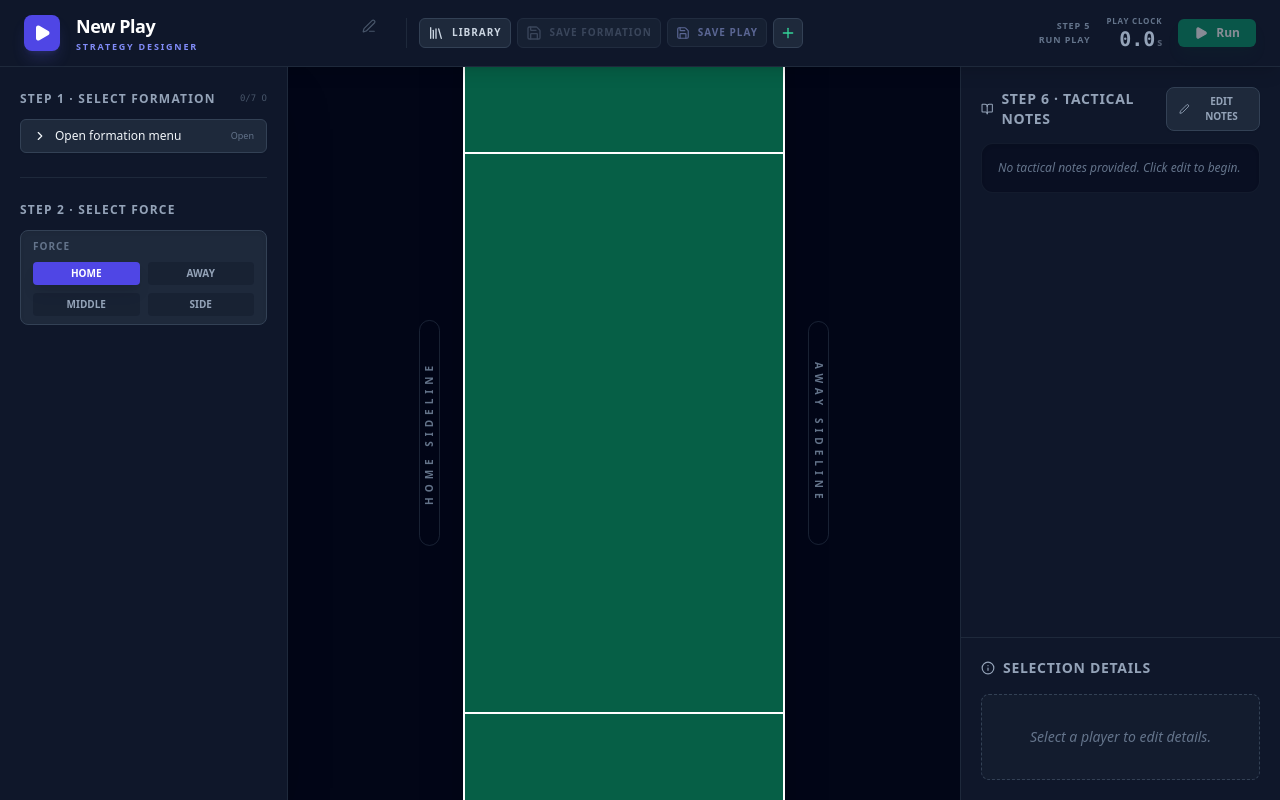
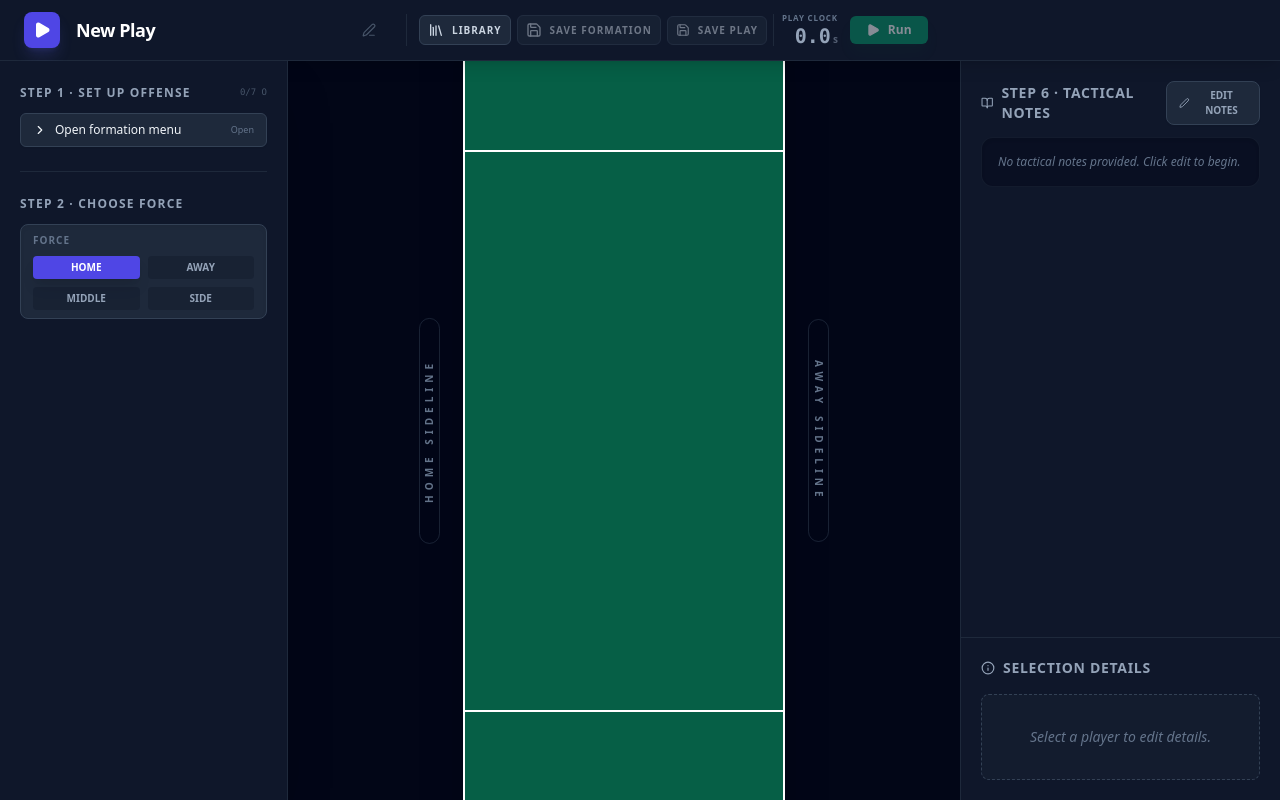
Before and after one commit to klyprsports/ultiplan, a React (Vite) app: page / in a window 1280 px wide. Built offline with nearby package versions, Linux system fonts and the light colour scheme.

Commit message:
Refine header controls and save rules

```diff
--- a/App.tsx
+++ b/App.tsx
@@ -548,7 +548,9 @@ const App: React.FC = () => {
   }, [players, playName, force, playDescription, savedPlays]);
 
   const formationSaveReason = hasUnsavedFormation ? '' : 'No changes from an existing or preset formation.';
-  const playSaveReason = !players.some(p => p.team === 'offense' && p.path.length > 0)
+  const playSaveReason = playName.trim().toLowerCase() === 'new play'
+    ? 'Give the play a unique name before saving.'
+    : !players.some(p => p.team === 'offense' && p.path.length > 0)
       ? 'Add at least one route for offense before saving.'
       : !hasUnsavedPlay
         ? 'No changes from an existing saved play.'
@@ -719,10 +721,9 @@ const App: React.FC = () => {
                 <Edit3 size={14} />
               </button>
             </div>
-            <span className="text-[9px] uppercase tracking-[0.2em] text-indigo-400 font-bold ml-1">Strategy Designer</span>
           </div>
           <div className="flex items-center gap-1.5 ml-3 border-l border-slate-800 pl-3">
-            <button onClick={() => setShowLibraryModal(true)} className="flex items-center gap-2 px-2 py-1.5 bg-slate-800 hover:bg-slate-700 text-slate-300 rounded-md border border-slate-700 transition-colors">
+            <button onClick={() => setShowLibraryModal(true)} className="flex items-center gap-2 px-2 py-1.5 bg-slate-800 hover:bg-slate-700 text-slate-300 rounded-md border border-slate-700 transition-colors disabled:opacity-50">
               <Library size={16} />
               <span className="text-[10px] font-bold tracking-widest uppercase text-slate-300">Library</span>
             </button>
@@ -730,28 +731,16 @@ const App: React.FC = () => {
               onClick={() => { setTempFormationName(''); setFormationNameError(null); setShowSaveFormationModal(true); }}
               disabled={!hasUnsavedFormation}
               title={formationSaveReason || 'Save current formation'}
-              className={`flex items-center gap-2 px-2 py-1.5 rounded-md border transition-colors text-[10px] font-bold tracking-widest uppercase ${hasUnsavedFormation ? 'bg-emerald-600 hover:bg-emerald-500 text-white border-emerald-500' : 'bg-slate-800 text-slate-500 border-slate-700'} disabled:opacity-50`}
+              className="flex items-center gap-2 px-2 py-1.5 rounded-md border transition-colors text-[10px] font-bold tracking-widest uppercase bg-slate-800 hover:bg-slate-700 text-slate-300 border-slate-700 disabled:opacity-50"
             >
               <Save size={16} />
               Save Formation
             </button>
-            <button onClick={savePlay} disabled={saveStatus === 'saving' || !hasUnsavedPlay || !players.some(p => p.team === 'offense' && p.path.length > 0)} title={playSaveReason || 'Save current play'} className={`flex items-center gap-2 px-2 py-1.5 rounded-md border transition-colors text-[10px] font-bold tracking-widest uppercase ${saveStatus === 'saved' ? 'bg-emerald-600 border-emerald-500 text-white' : 'bg-slate-800 hover:bg-slate-700 text-indigo-300 border-slate-700'} disabled:opacity-50`}>
+            <button onClick={savePlay} disabled={saveStatus === 'saving' || !hasUnsavedPlay || !players.some(p => p.team === 'offense' && p.path.length > 0) || playName.trim().toLowerCase() === 'new play'} title={playSaveReason || 'Save current play'} className="flex items-center gap-2 px-2 py-1.5 rounded-md border transition-colors text-[10px] font-bold tracking-widest uppercase bg-slate-800 hover:bg-slate-700 text-slate-300 border-slate-700 disabled:opacity-50">
               {saveStatus === 'saving' ? <Loader2 size={14} className="animate-spin" /> : saveStatus === 'saved' ? <CheckCircle2 size={14} /> : <Save size={14} />}
               {saveStatus === 'saved' ? 'Saved' : 'Save Play'}
             </button>
-            <button onClick={() => setShowNewPlayModal(true)} className="p-1.5 bg-slate-800 hover:bg-slate-700 text-emerald-400 rounded-md border border-slate-700 transition-colors group relative">
-              <Plus size={16} />
-              <span className="absolute -bottom-8 left-1/2 -translate-x-1/2 px-2 py-1 bg-slate-800 text-white text-[9px] rounded opacity-0 group-hover:opacity-100 transition-opacity whitespace-nowrap border border-slate-700 pointer-events-none z-50">New Play</span>
-            </button>
-          </div>
-        </div>
-
-        <div className="flex items-center gap-6">
-          <div className="flex items-center gap-4">
-            <div className="flex flex-col items-end">
-              <span className="text-[9px] font-bold uppercase tracking-widest text-slate-500">Step 5</span>
-              <span className="text-[9px] font-bold uppercase tracking-widest text-slate-500">Run Play</span>
-            </div>
+            <div className="flex items-center gap-3 pl-2 border-l border-slate-800">
               <div className="flex flex-col items-end">
                 <span className="text-[8px] font-bold text-slate-500 uppercase leading-none mb-1 tracking-widest">Play Clock</span>
                 <div className={`text-xl font-mono font-bold leading-none tabular-nums ${animationState === 'PLAYING' ? 'text-emerald-400' : 'text-slate-400'}`}>
@@ -770,13 +759,16 @@ const App: React.FC = () => {
               </div>
             </div>
           </div>
+        </div>
+
+        <div className="flex items-center gap-3" />
       </header>
 
       <div className="flex flex-1 overflow-hidden relative">
         <div className="w-72 bg-slate-900 border-r border-slate-800 flex flex-col py-6 px-5 gap-6 shrink-0 z-10 shadow-2xl overflow-y-auto custom-scrollbar">
           <div>
             <div className="flex items-center justify-between">
-              <h3 className="text-xs font-bold uppercase tracking-widest text-slate-400">Step 1 · Select Formation</h3>
+              <h3 className="text-xs font-bold uppercase tracking-widest text-slate-400">Step 1 · Set Up Offense</h3>
               <span className="text-[9px] text-slate-600 font-mono">{players.filter(p => p.team === 'offense').length}/{MAX_PLAYERS_PER_TEAM} O</span>
             </div>
             <div className="mt-3 flex flex-col gap-3">
@@ -859,7 +851,7 @@ const App: React.FC = () => {
 
           <div>
             <div className="flex items-center justify-between">
-              <h3 className="text-xs font-bold uppercase tracking-widest text-slate-400">Step 2 · Select Force</h3>
+              <h3 className="text-xs font-bold uppercase tracking-widest text-slate-400">Step 2 · Choose Force</h3>
             </div>
             <div className="mt-3 bg-slate-800 px-3 py-2 rounded-lg border border-slate-700 text-[10px] font-bold shadow-inner">
               <div className="text-slate-500 uppercase tracking-widest mb-2">Force</div>
```
Lines whose indentation alone changed are shown as unchanged.
